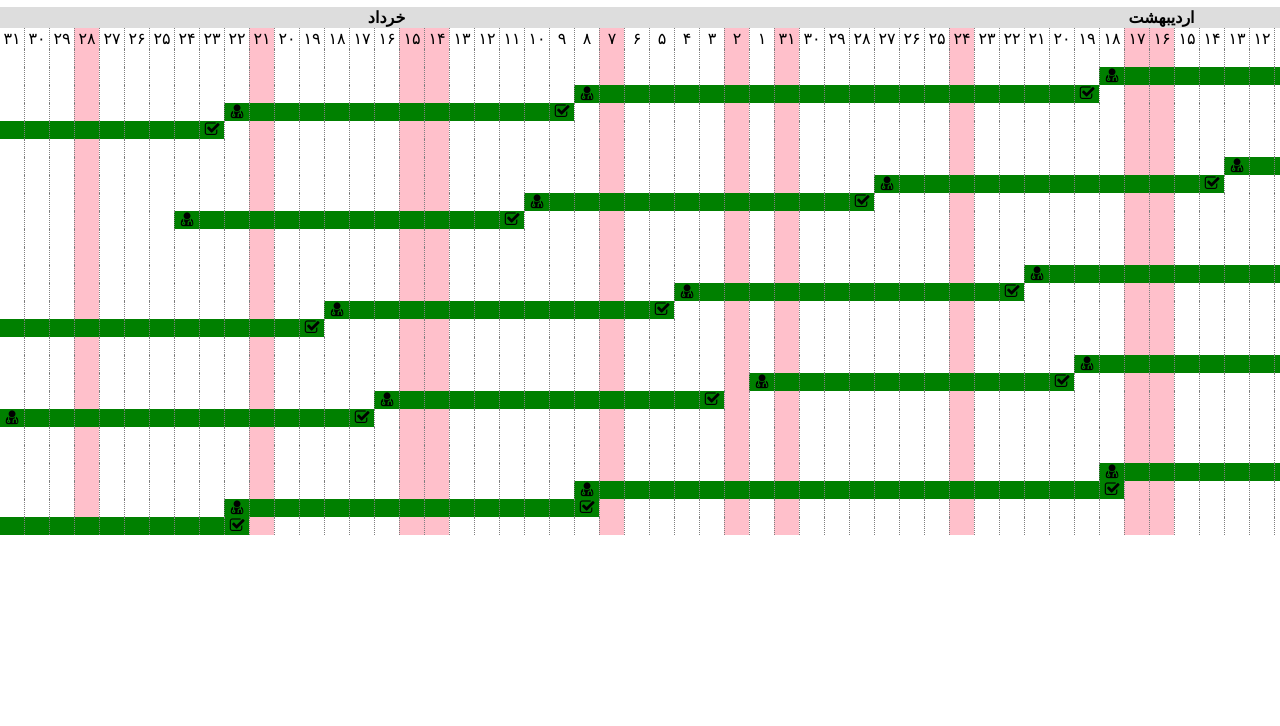
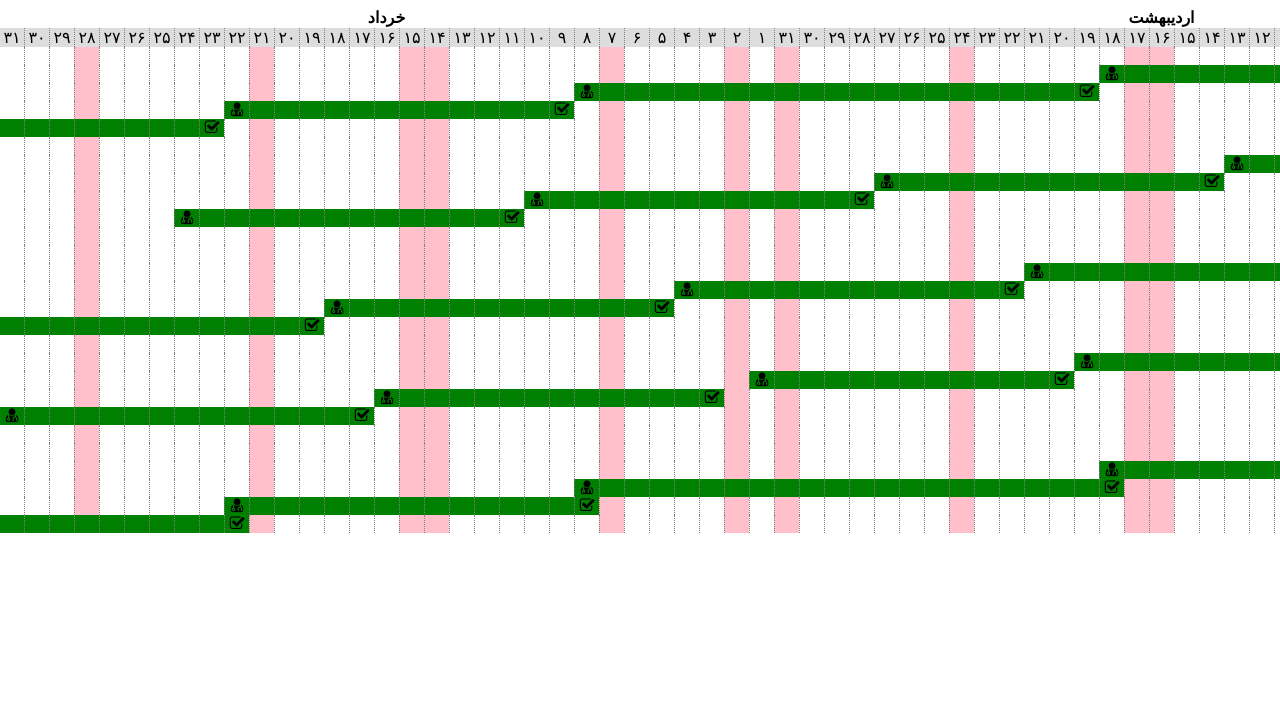
Before and after one commit to dotin-ir/timeline.js, a plain HTML site: page timeline.html in a window 1280 px wide. Shown: the part 74-800 px from the top of the page. Drawn offline with Linux system fonts and the light colour scheme.

Commit message:
Change background color of Day and Month headers.

```diff
--- a/gen.js
+++ b/gen.js
@@ -39,10 +39,10 @@ $( document ).ready(function() {
 		sprints.append(colHeader);
 
 		var monthNames = $('<tr></tr>').addClass('monthNames');
-		var days = $('<tr></tr>');
+		var days = $('<tr></tr>').addClass('dayNumbers');
 
 		monthNames.append($('<th></th>').text('ماه'));
-		days.append($('<th></th>').text('روز'));
+		days.append($('<td></td>').text('روز'));
 
 		for (var i=0; i<months.length; i++) {
 			var month = months[i];
--- a/style.css
+++ b/style.css
@@ -3,6 +3,10 @@
 }
 
 .monthNames {
+	background-color: white;
+}
+
+.dayNumbers {
 	background-color: #DDDDDD;
 }
 
```
